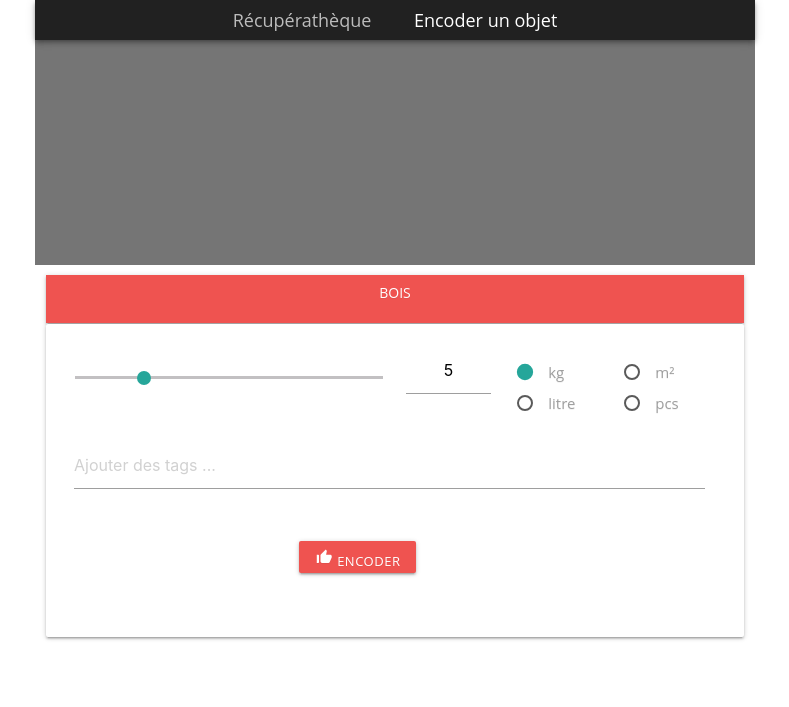
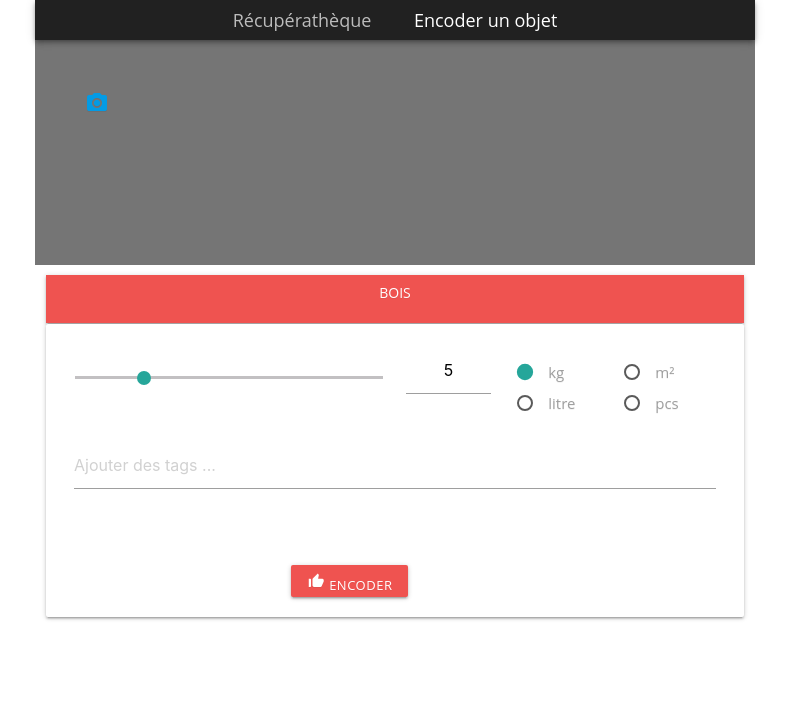
Before and after one commit to flebuz/recuperatheque, a PHP site: page /webapp-encodage.php in a window 1280 px wide. Shown: the top 707 px of the page, without its empty margins (245-1034 px from the left). Run offline with PHP 8.4, Linux system fonts and the light colour scheme; some libraries are stand-ins or nearby versions.

Commit message:
Update webapp-encodage.php

```diff
--- a/webapp-encodage.php
+++ b/webapp-encodage.php
@@ -33,9 +33,6 @@
 $(function() {
 	$('select').selectize(options);
 });
-
-
-
 </script>
 
 </head>
@@ -60,7 +57,7 @@ if ($_SERVER['REQUEST_METHOD'] == 'POST')
 
 
 <div class = "zone_camera" >
-    <div class = "container grey darken-1 z-depth-0" style="width: 100%; max-width:720px;">
+    <div class = "container grey darken-1 z-depth-0" style="width: 100%; max-width:720px;  z-index: 1">
 
 
 
@@ -74,12 +71,34 @@ if ($_SERVER['REQUEST_METHOD'] == 'POST')
 
     			</div>
 <video  class="responsive-video" id="video" autoplay></video>
+<canvas style="position: absolute;    margin-top: -125px; margin-left: 2px; z-index: 10"></canvas>
+
+<!-- bouton prise de vue -->
+<img id="snap">
+
+<div class="controls" style="position: relative;
+    top: -150px; left: 50px; margin-top:-24px; z-index: 15" >
+      <!--<a href="#" id="delete-photo" title="Delete Photo" class="disabled"><i class="material-icons">delete</i></a>-->
+      <a href="#" id="take-photo" title="Take Photo"><i class="material-icons">camera_alt</i></a>
+      <!--<a href="#" id="download-photo" download="selfie.png" title="Save Photo" class="disabled"><i class="material-icons">file_download</i></a>  -->
+    </div>
+<!-- bouton prise de vue -->
+
+
 <!--  <div class="row"></div> pour fixer le layout ? de la vidéo en dessous du bandeau ? -->
 	<script>
 // Ne fonctionne pas ? pourtant fonctionne très bien dans testcamera4.php -> fonctionne avec le div
 // La solution miraculeuse ici : https://jsfiddle.net/jib1/aLn0dpvd/
 
 //var log = msg => div.innerHTML += msg + "<br>";
+
+var video = document.querySelector("#video");
+var take_photo_btn = document.querySelector('#take-photo');
+
+var hidden_canvas = document.querySelector('canvas'),
+      context = hidden_canvas.getContext('2d');
+	  hidden_canvas.width = 125;
+    hidden_canvas.height = 125;
 
 var orgGetSupportedConstraints = navigator.mediaDevices.getSupportedConstraints.bind(navigator.mediaDevices);
 
@@ -88,12 +107,67 @@ var orgGetSupportedConstraints = navigator.mediaDevices.getSupportedConstraints.
 navigator.mediaDevices.getUserMedia({ video: { facingMode: { exact: "environment"} }, audio: false })
   .then(stream => video.srcObject = stream)
   //.catch(e => log(e.name + ": "+ e.message));
+
+
+take_photo_btn.addEventListener("click", function(e){
+
+  e.preventDefault();
+
+
+  var snap = takeSnapshot();
+
+  // Show image.
+  image.setAttribute('src', snap);
+  image.classList.add("visible");
+
+  // Enable delete and save buttons
+  delete_photo_btn.classList.remove("disabled");
+  download_photo_btn.classList.remove("disabled");
+
+  // Set the href attribute of the download button to the snap url.
+  download_photo_btn.href = snap;
+
+  // Pause video playback of stream.
+  navigator.mediaDevices.getUserMedia.stop();
+
+
+
+});
+function takeSnapshot(){
+  // Here we're using a trick that involves a hidden canvas element.
+
+  var hidden_canvas = document.querySelector('canvas'),
+      context = hidden_canvas.getContext('2d');
+
+  var width = video.videoWidth,
+      height = video.videoHeight;
+
+  if (width && height) {
+
+    // Setup a canvas with the same dimensions as the video.
+    hidden_canvas.width = 125;
+    hidden_canvas.height = 125;
+
+    // Make a copy of the current frame in the video on the canvas.
+
+   //context.drawImage(video, 200, 0, width, height); //Suppression Xime
+
+	context.drawImage(video, 0, 0, 125, 125); //Suppression Xime
+
+
+    // Turn the canvas image into a dataURL that can be used as a src for our photo.
+    return hidden_canvas.toDataURL('image/png');
+  }
+}
+
+
+
 </script>
 
 
 	</div>
 
-
+</div>
 
 	<div class="row" style="width: 100%; max-width:720px; padding-top: 10px !important; ">
 
@@ -191,7 +265,7 @@ navigator.mediaDevices.getUserMedia({ video: { facingMode: { exact: "environment
 	<li class="divider" tabindex="-1"></li>
 	<li><a href="#!" style="color:#fe0002;"><i class="material-icons">more_horiz</i>Autres construction</a></li>
 </ul>
-
+<!--
  <ul id="select-mobilier" class="dropdown-content">
 	<li><a href="#!" style="color:#fe0002;">table</a></li>
 	<li><a href="#!" style="color:#fe0002;">table a dessin</a></li>
@@ -201,6 +275,7 @@ navigator.mediaDevices.getUserMedia({ video: { facingMode: { exact: "environment
 	<li class="divider" tabindex="-1"></li>
 	<li><a href="#!" style="color:#fe0002;"><i class="material-icons">more_horiz</i>Autre mobilier</a></li>
 </ul>
+-->
     <script> document.addEventListener('DOMContentLoaded', function() {
     var elems = document.querySelectorAll('.dropdown-trigger');
 	var instance = M.Dropdown.init(elems, { coverTrigger: false, constrainWidth: false});
@@ -259,8 +334,8 @@ navigator.mediaDevices.getUserMedia({ video: { facingMode: { exact: "environment
 
 
 
-<div class ="row" style="margin-top: 0px; padding-left:0px;">
-	<div class="col s12" style="margin-top: 0px; padding-left:0px;">
+<div class ="row" style="margin-top: 0px; padding-left:0px;>
+	<div class="col s12">
 
 
 
@@ -374,7 +449,7 @@ navigator.mediaDevices.getUserMedia({ video: { facingMode: { exact: "environment
 
 		 </div>
 		<a class='dropdown-trigger btn' href='#' data-target='select-bois' style="background-color:#fe0002; visibility: hidden;">Bois</a><a class='dropdown-trigger btn' href='#' data-target='select-metal'style="background-color:#fe0002; visibility: hidden;">Métaux</a>   <a class='dropdown-trigger btn' href='#' data-target='select-papier' style="background-color:#fe0002; visibility: hidden;">papier</a>   <a class='dropdown-trigger btn' href='#' data-target='select-plastique' style="background-color:#fe0002; visibility: hidden;">Plastique</a>   <a class='dropdown-trigger btn' href='#' data-target='select-verre' style="background-color:#fe0002; visibility: hidden;">verre</a> <a class='dropdown-trigger btn' href='#' data-target='select-construction' style="background-color:#fe0002; visibility: hidden;">Construction</a>
-<a class='dropdown-trigger btn' href='#' data-target='select-mobilier' style="background-color:#fe0002; visibility: hidden;">mobilier</a>
+<!--<a class='dropdown-trigger btn' href='#' data-target='select-mobilier' style="background-color:#fe0002; visibility: hidden;">mobilier</a>		-->
 </form>
 
 </body>
```
